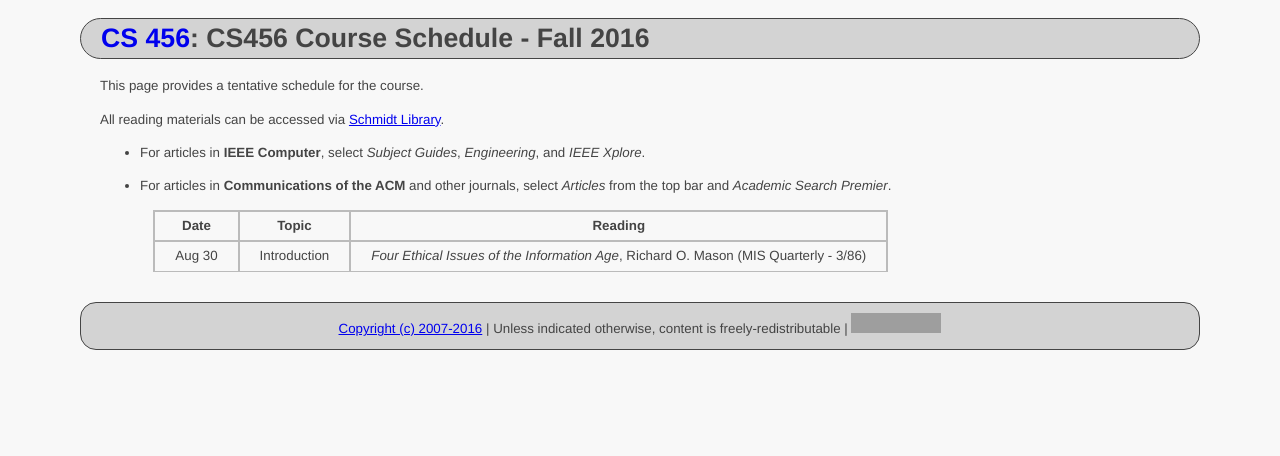
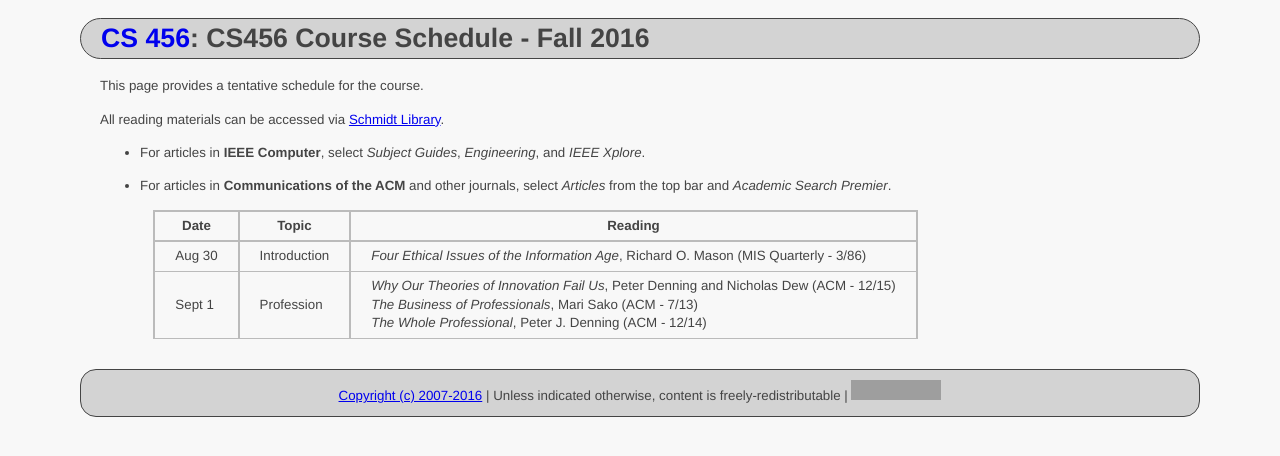
Before and after one commit to ycpcs/cs456-fall2016, a Jekyll site: the page built from schedule/index.md, in a window 1280 px wide. Shown: the top 456 px of the page. Built offline with Jekyll 4.4.1, drawn with Linux system fonts in a browser that asks for light colours; grey boxes are pictures that could not be loaded.

Commit message:
add profession articles
add profession articles

```diff
--- a/schedule/index.md
+++ b/schedule/index.md
@@ -15,6 +15,7 @@ All reading materials can be accessed via [Schmidt Library](http://library.ycp.e
 >  Date   |      Topic      |                                    Reading                                             |
 > ------- | --------------  | -------------------------------------------------------------------------------------- |
 > Aug 30  | Introduction    | *Four Ethical Issues of the Information Age*, Richard O. Mason (MIS Quarterly - 3/86)  |
+> Sept 1  | Profession      | *Why Our Theories of Innovation Fail Us*, Peter Denning and Nicholas Dew (ACM - 12/15) <br /> *The Business of Professionals*, Mari Sako (ACM - 7/13) <br /> *The Whole Professional*, Peter J. Denning (ACM - 12/14) |
 
 
 
```
